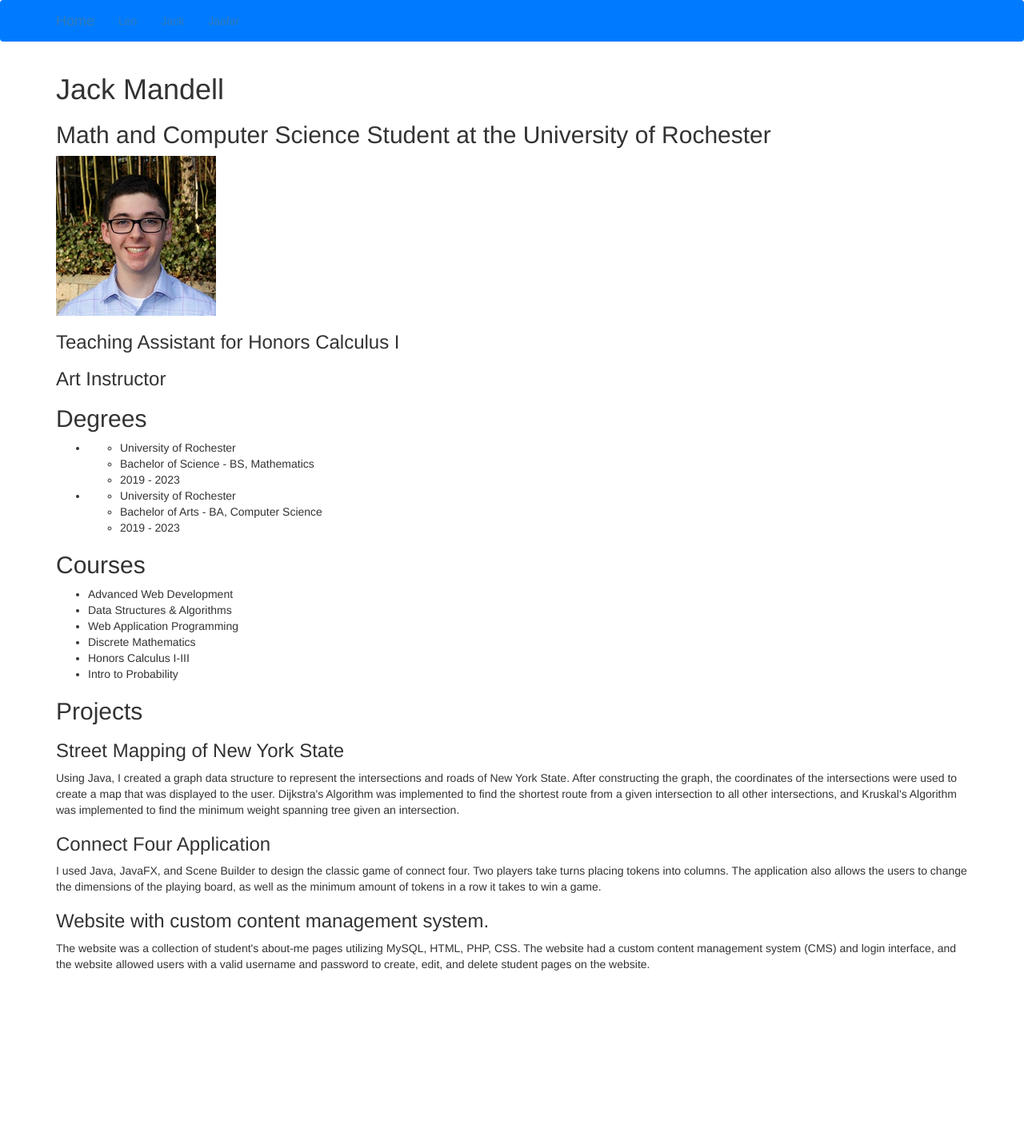
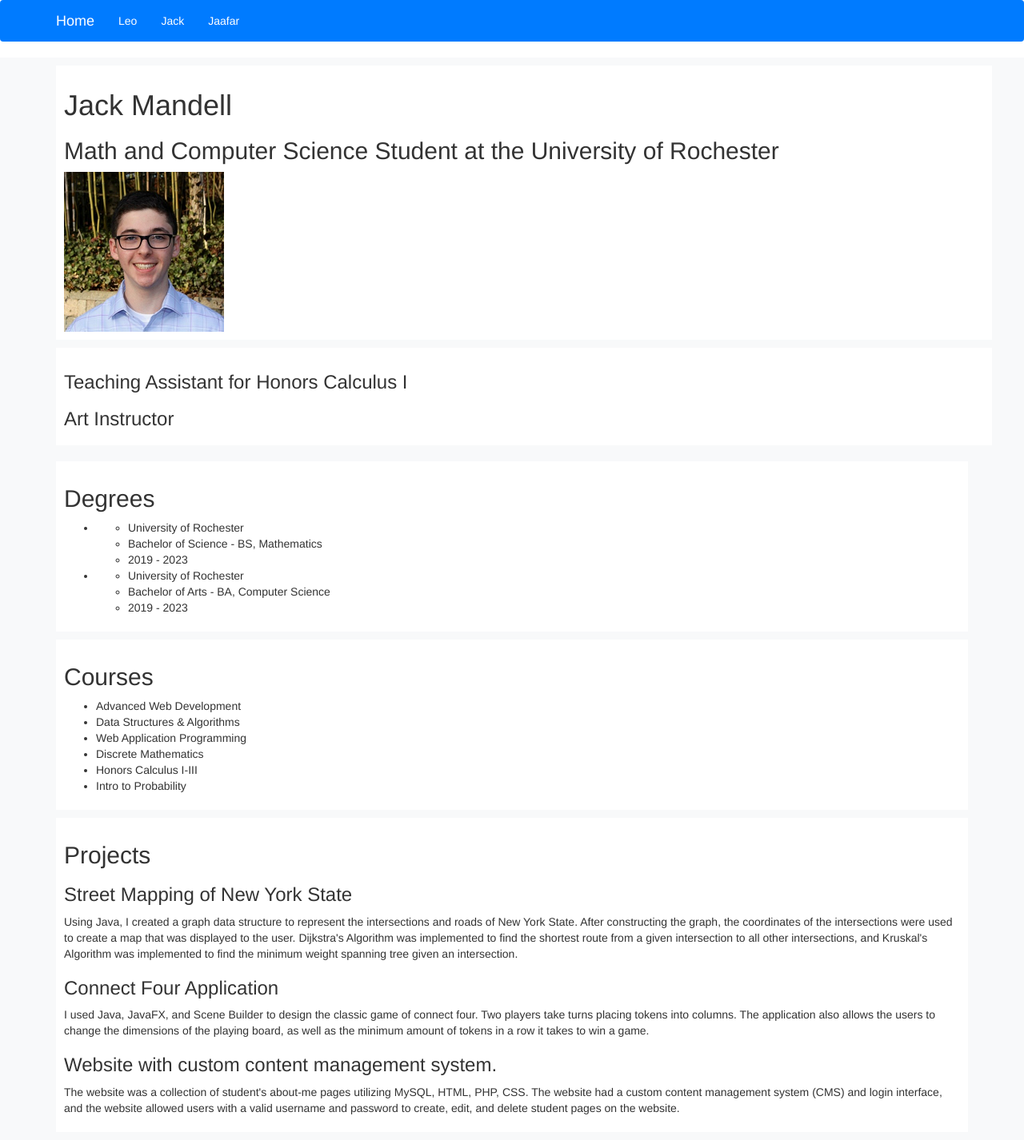
Before and after one commit to lkoblenc/project, a Flask app: page /jack in a window 1280 px wide. Shown: the whole page at 80% size. Before the commit the page ends 1214 px from the top, so only its background shows below. Run offline with Flask 2, Linux system fonts and the light colour scheme; some libraries are stand-ins or nearby versions.

Commit message:
finihshed nav styling and started styling main content in jack.html

```diff
--- a/static/styles.css
+++ b/static/styles.css
@@ -2,8 +2,22 @@
   background-color: #007bff;
   color: white;
   line-height: 50px;
-  background-image: none;
+  background-image: none !important;
 }
-nav .navbar-text {
- color: white;
+.nav.navbar-nav li a, .navbar-brand {
+   color: white !important;
+ }
+
+.nav.navbar-nav a:hover {
+ color: grey !important;
 }
+.bg-light {
+	background-color: #f8f9fa;
+}
+
+.bg-layout {
+	background-color: white;
+	padding: 10px;
+	margin-top: 10px;
+	margin-bottom: 10px;
+}
--- a/templates/jack.html
+++ b/templates/jack.html
@@ -3,20 +3,28 @@
 {% block content %}
 <div class="bg-light">
 	<main class="container">
-
-		<header>
+		<div class="container">
+			<div class="row">
+				<div class="bg-layout col">
+					<header >
 						<h1> Jack Mandell </h1>
 						<h2 class="title"> Math and Computer Science Student at the University of Rochester </h2>
 						<img src="{{url_for('static',filename='images/jack.png')}}">
 					</header>
-
+				</div>
+				<div class="bg-layout col">
 					<section class="experience">
 						<h3> Teaching Assistant for Honors Calculus I </h3>
 
 						<h3> Art Instructor  </h3>
+					</section>
+				</div>
+			</div>
+		</div>
+		<article class="education">
+			<div class="bg-layout">
+				<h2> Degrees </h2>
 
-		<article class="education">
-			<h2> Degrees </h2>
 				<section class="degrees">
 					<ul>
 						<li>
@@ -36,7 +44,10 @@
 					</ul>
 
 				</section>
+			</div>
+			<div class="bg-layout">
 				<h2> Courses </h2>
+
 				<section class="courses">
 					<ul>
 						<li> Advanced Web Development </li>
@@ -47,10 +58,11 @@
 						<li> Intro to Probability </li>
 					</ul>
 				</section>
+			</div>
 
 
 		</article>
-
+		<div class="bg-layout">
 			<section class="projects">
 			<h2> Projects </h2>
 				<h3> Street Mapping of New York State </h3>
@@ -66,6 +78,7 @@
 				<p> The website was a collection of student's about-me pages utilizing MySQL, HTML, PHP, CSS.  The website had a custom content management system (CMS) and login interface, and the website allowed users with a valid username and password to create, edit, and delete student pages on the website.  </p>
 
 			</section>
+		</div>
 	</main>
 </div>
 
```
Lines whose indentation alone changed are shown as unchanged.
